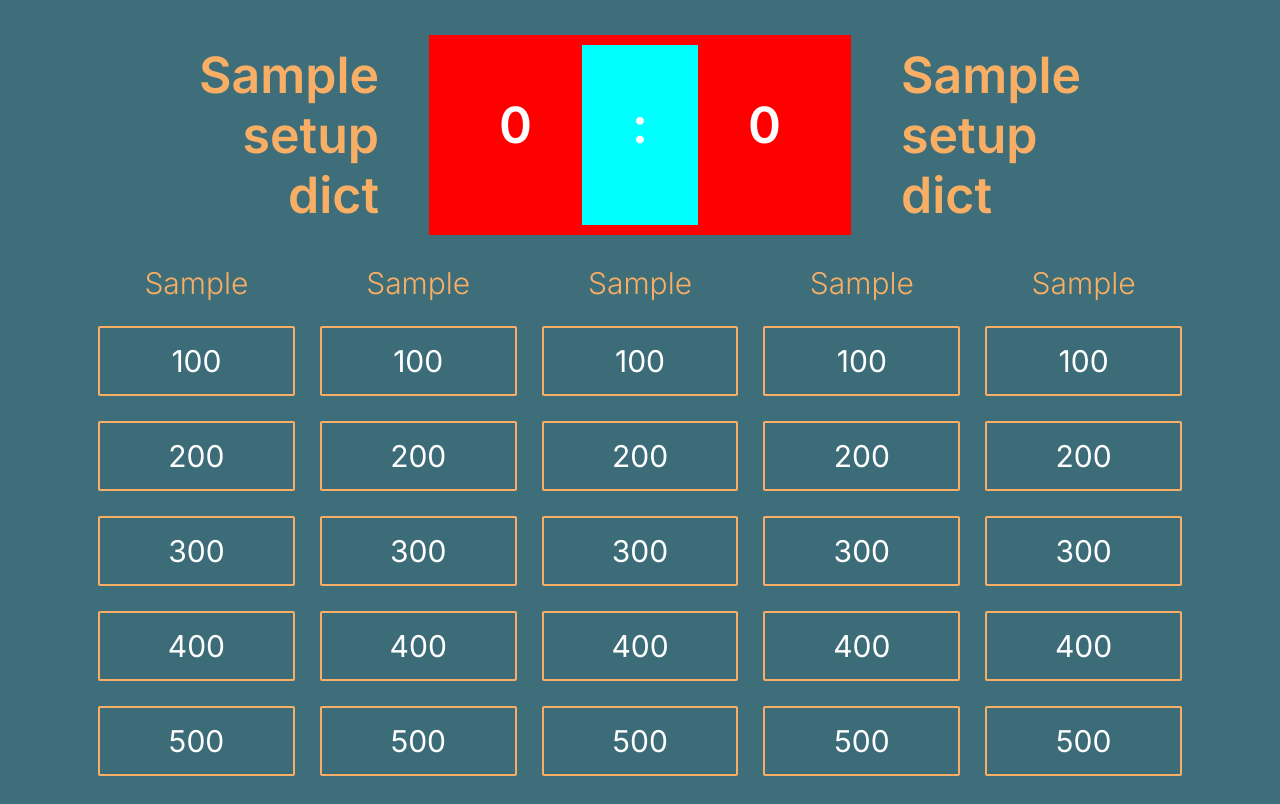
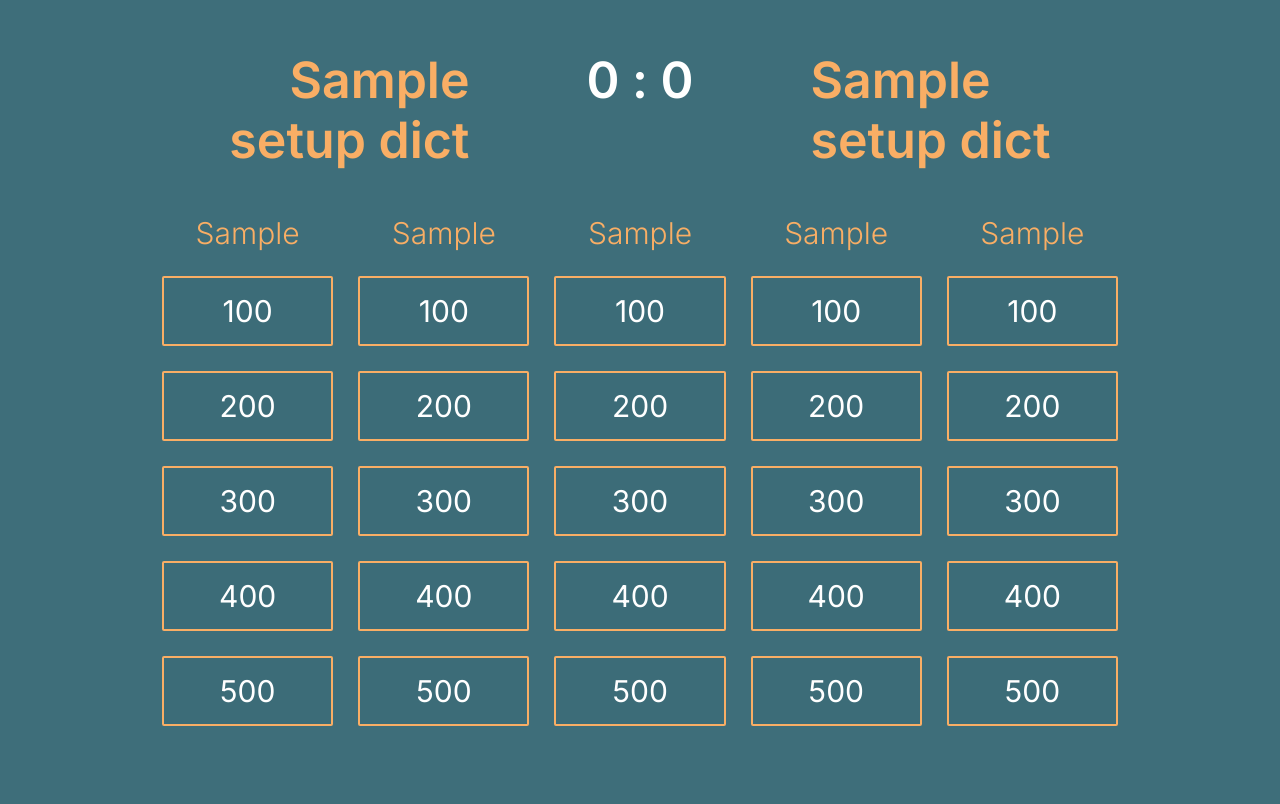
Before and after one commit to thomasherstad/geoparty, a Flask app: template src/frontend/templates/game.html in a window 1280 px wide. After the commit the page ends 726 px from the top, so only its background shows below. Run offline with Flask 3, Linux system fonts and the light colour scheme; the template is opened without the code that fills it: most values are stand-ins (such as "Sample title", 1, 10 or a date in 2020).

Commit message:
Centered colon on scoreboard. Fixed hover effect bug

```diff
--- a/app.py
+++ b/app.py
@@ -49,8 +49,10 @@ def talk(message):
         "content": message}
         ]
         )
-    play_audio(completion.choices[0].message.content)
     return completion.choices[0].message.content
+
+# Need to include where it makes sense
+# play_audio(completion.choices[0].message.content)
 
 #TODO: FIX TEAM, now it is team 0
 @app.route('/question')
--- a/src/frontend/static/game.js
+++ b/src/frontend/static/game.js
@@ -223,9 +223,10 @@ function clickIncorrectButton(){
 //Just a cosmetic way to do it for now
 function setInactiveQuestion(id){
   tile = document.getElementById(id);
-  tile.style.backgroundColor = '--var(main-color)';
-  tile.style.border = 'none';
-  tile.innerHTML = '';
+  //tile.style.backgroundColor = '--var(main-color)';
+  //tile.style.border = 'none';
+  //tile.innerHTML = '';
+  tile.style.visibility = 'hidden'
   //BUG: The following somehow only changes last tile, regardless of id
   //tile.style.display = 'none';
 };
--- a/src/frontend/static/style.css
+++ b/src/frontend/static/style.css
@@ -5,7 +5,7 @@
 }
 
 body {
-    width: 80%;
+    width: 70%;
     margin-left: auto;
     margin-right: auto;
     background-color: var(--main-color);
@@ -19,7 +19,8 @@ body {
 }
 
 .scoreboard {
-    margin-top: 25px;
+    margin-top: 1em;
+    margin-bottom: 0.5em;
     margin-left: auto;
     margin-right: auto;
     display: flex;
@@ -31,8 +32,6 @@ body {
 
 .team {
     flex: 1;
-    margin: 10px 20px;
-    padding: 10px;
 }
 
 #team1 {
@@ -40,34 +39,27 @@ body {
 }
 
 .scores {
+    padding: 0em 0.5em;
     color: white;
-    margin: 10px 20px;
-    padding: 10px 20px;
-    display: flex;
-    background-color: red;
+    display: inline-flex;
+    justify-content: center;
+
 }
 
-.flex {
-    flex: 1;
-    display: inline-flex;
-    justify-content: center;
+.score {
+    width: 2.5em;
 }
 
-.flex > div {
-    text-align: center;
-    padding: 1em;
+#score1{
+    text-align: right;
 }
 
-.left div {
-    margin-right: auto;
-}
-
-.right div {
-    margin-left: auto;
+#score2 {
+    text-align: left;
 }
 
 #colon {
-    background-color: aqua;
+    padding: 0em 0.25em;
 }
 
 .gameboard {
@@ -123,6 +115,7 @@ input[type=submit]:hover{
 input[type=submit]:active{
     background-color: var(--accent-color);
 }
+
 
 .question-tile:hover, input[type=reset]:hover, #team1-btn:hover, #team2-btn:hover {
     background-color: var(--accent-color);
--- a/src/frontend/templates/game.html
+++ b/src/frontend/templates/game.html
@@ -7,15 +7,9 @@
         <div class="scoreboard">
             <div id="team1" class="team">{{ setup_dict['team1_name'] }}</div>
             <div class="scores">
-                <div class="left flex">
-                    <div class="score">404</div>
-                </div>
-                <div class="center flex">
-                    <div id="colon">:</div>
-                </div>
-                <div class="right flex">
-                    <div class="score">404</div>
-                </div>
+                <div class="score" id="score1">404</div>
+                <div id="colon">:</div>
+                <div class="score" id="score2">404</div>
             </div>
             <div id="team2" class="team">{{ setup_dict['team2_name'] }}</div>
         </div>
```
Also changed, not shown: todo.md (added, +22 -0 lines).
